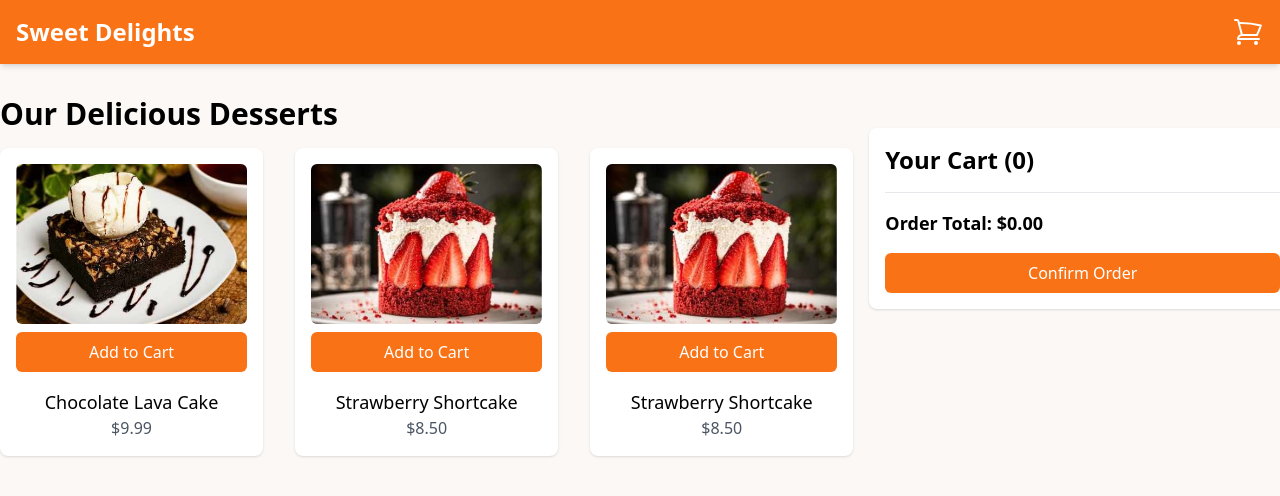
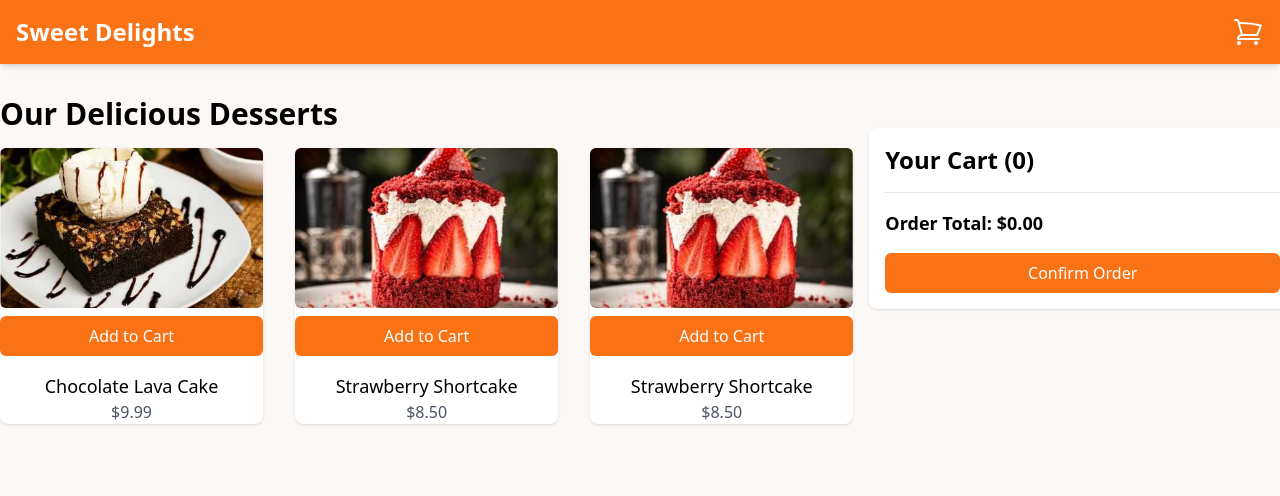
Before and after one commit to delfinjfb/product-list-cart-fem, a React (Create React App) app: page / in a window 1280 px wide. Shown: the top 496 px of the page. Built offline with nearby package versions, Linux system fonts and the light colour scheme.

Commit message:
no padding on DessertItem

```diff
--- a/src/components/DessertItem.jsx
+++ b/src/components/DessertItem.jsx
@@ -4,7 +4,7 @@ import AddToCartButton from "./AddToCartButton.jsx";
 
 const DessertItem = ({dessert, onAddToCart}) => {
 	return (
-		<div className="bg-white p-4 rounded-lg shadow flex flex-col items-center">
+		<div className="bg-white  rounded-lg shadow flex flex-col items-center">
 			<img
 				src={dessert.image}
 				alt={dessert.name}
```
